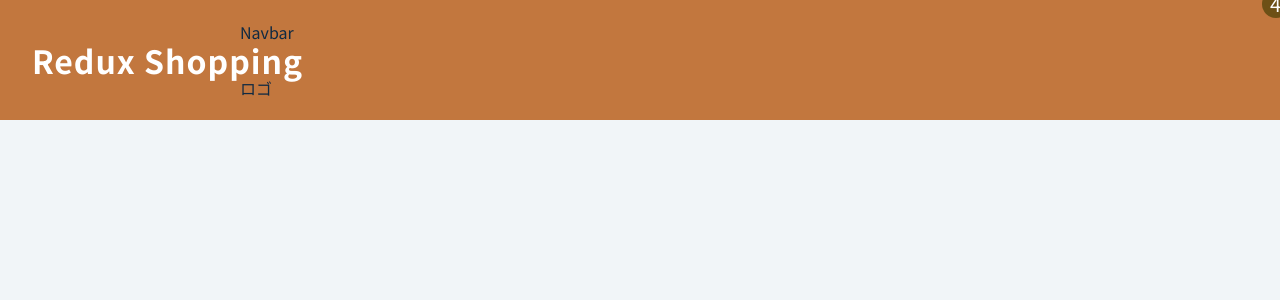
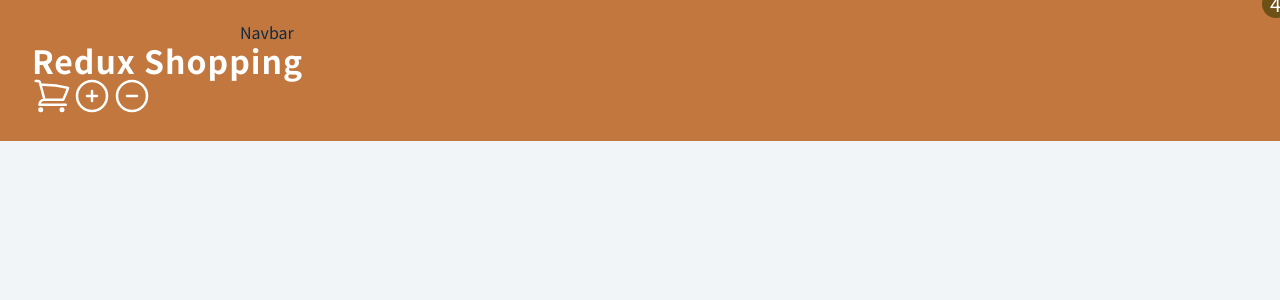
Before and after one commit to loverboykosu/shopping_cart_app, a React (Vite) app: page / in a window 1280 px wide. Shown: the top 300 px of the page. Built offline with nearby package versions, Linux system fonts and the light colour scheme.

Commit message:
feat: add hero icon

```diff
--- /dev/null
+++ b/src/HeroIcons.jsx
@@ -0,0 +1,56 @@
+export const CartIcon = () => {
+  return (
+    <svg
+      xmlns="http://www.w3.org/2000/svg"
+      fill="none"
+      viewBox="0 0 24 24"
+      strokeWidth={1.5}
+      stroke="currentColor"
+      className="size-6"
+    >
+      <path
+        strokeLinecap="round"
+        strokeLinejoin="round"
+        d="M2.25 3h1.386c.51 0 .955.343 1.087.835l.383 1.437M7.5 14.25a3 3 0 0 0-3 3h15.75m-12.75-3h11.218c1.121-2.3 2.1-4.684 2.924-7.138a60.114 60.114 0 0 0-16.536-1.84M7.5 14.25 5.106 5.272M6 20.25a.75.75 0 1 1-1.5 0 .75.75 0 0 1 1.5 0Zm12.75 0a.75.75 0 1 1-1.5 0 .75.75 0 0 1 1.5 0Z"
+      />
+    </svg>
+  );
+};
+
+export const PlusIcon = () => {
+  return (
+    <svg
+      xmlns="http://www.w3.org/2000/svg"
+      fill="none"
+      viewBox="0 0 24 24"
+      strokeWidth={1.5}
+      stroke="currentColor"
+      className="size-6"
+    >
+      <path
+        strokeLinecap="round"
+        strokeLinejoin="round"
+        d="M12 9v6m3-3H9m12 0a9 9 0 1 1-18 0 9 9 0 0 1 18 0Z"
+      />
+    </svg>
+  );
+};
+
+export const MinusIcon = () => {
+  return (
+    <svg
+      xmlns="http://www.w3.org/2000/svg"
+      fill="none"
+      viewBox="0 0 24 24"
+      strokeWidth={1.5}
+      stroke="currentColor"
+      className="size-6"
+    >
+      <path
+        strokeLinecap="round"
+        strokeLinejoin="round"
+        d="M15 12H9m12 0a9 9 0 1 1-18 0 9 9 0 0 1 18 0Z"
+      />
+    </svg>
+  );
+};
--- a/src/components/Navbar.jsx
+++ b/src/components/Navbar.jsx
@@ -1,15 +1,21 @@
 import { useSelector } from "react-redux";
+import { CartIcon, PlusIcon, MinusIcon } from "../HeroIcons";
 const Navbar = () => {
   const amount = useSelector((store) => store.cart.amount);
   return (
     <nav>
       <div className="nav-center">Navbar</div>
       <h3>Redux Shopping</h3>
-      <div className="nav-center">ロゴ</div>
+      <div className="nav-container">
+        <CartIcon />
+        <PlusIcon />
+        <MinusIcon />
+      </div>
       <div className="amount-container">
         <p className="total-amount">{amount}</p>
       </div>
     </nav>
   );
 };
+
 export default Navbar;
```
